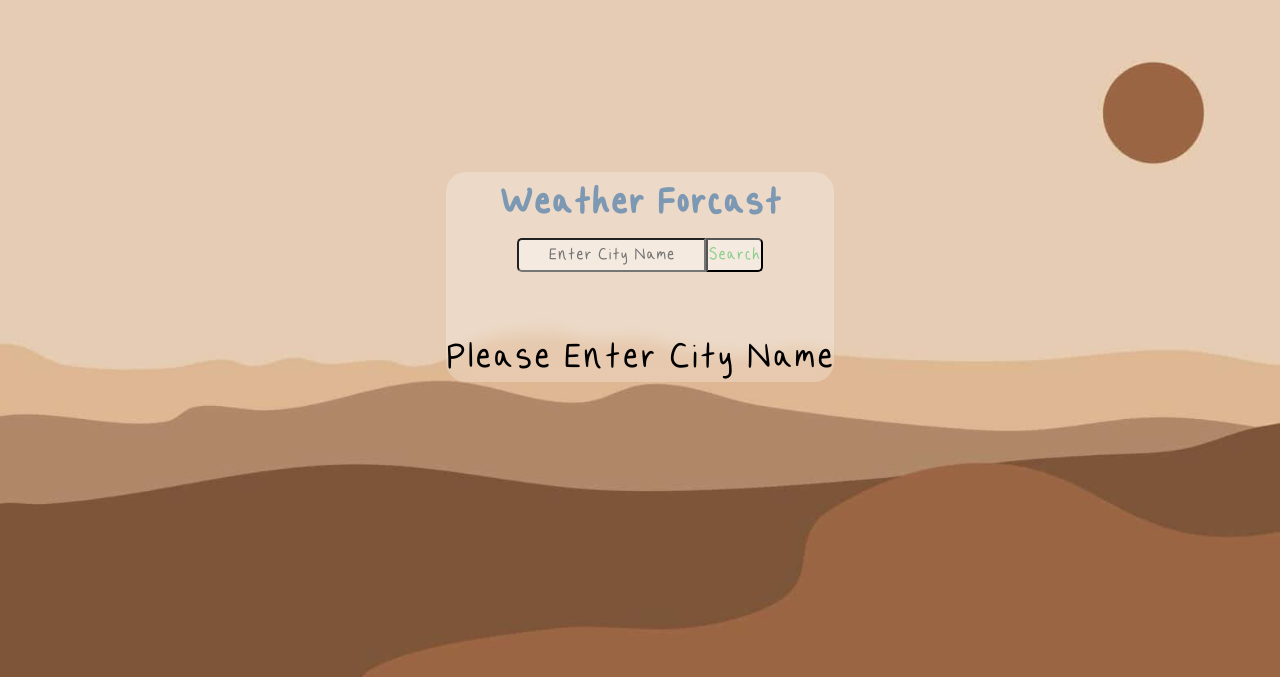
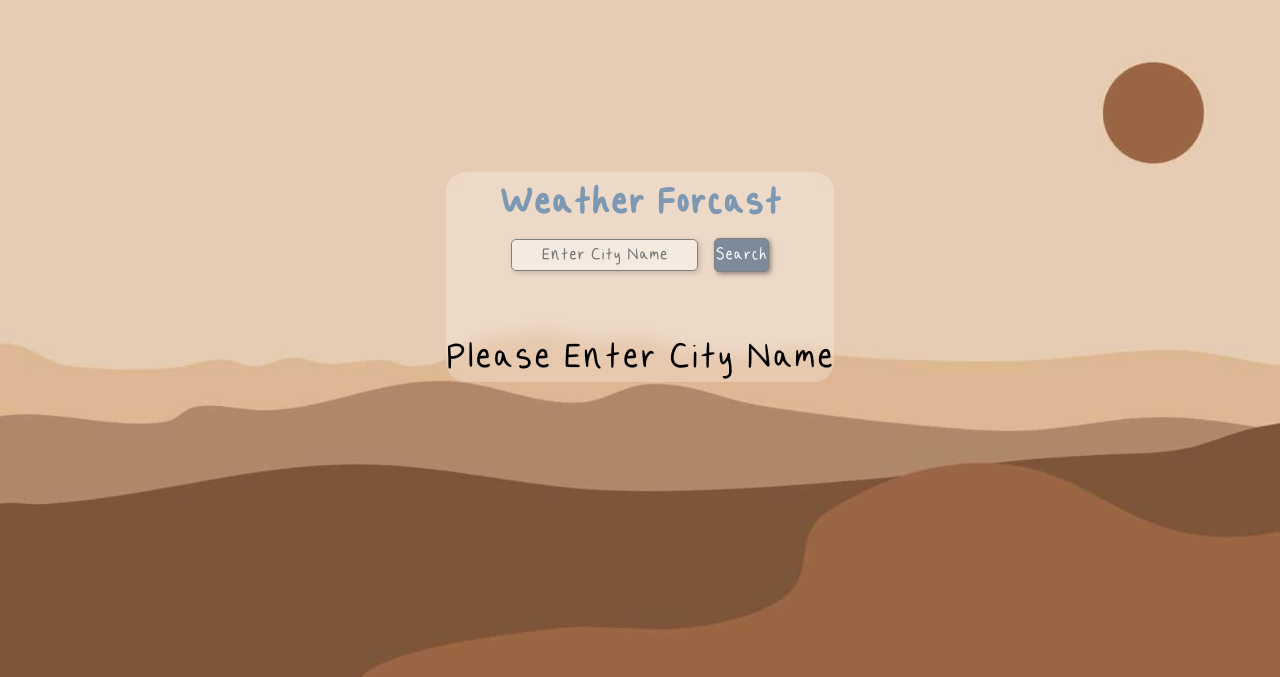
Before and after one commit to kaihere14/weather-check, a plain HTML site: page index.html in a window 1280 px wide. Shown: the part 123-800 px from the top of the page. Drawn offline with Linux system fonts and the light colour scheme.

Commit message:
Add files via upload

```diff
--- a/style.css
+++ b/style.css
@@ -1,6 +1,7 @@
 *{
     padding: 0px;
     margin: 0px;
+    border-sizing : border-box;
 }
 @font-face {
     font-family: 'steph';
@@ -33,6 +34,7 @@
     display: flex;
     justify-content: center;
     align-items: center;
+    gap: 1rem;
 }
 .input input{
     font-family: 'steph';
@@ -40,26 +42,28 @@
     background-color: rgba(255, 255, 255, 0.444);
     text-align: center;
     height: 30px;
-    border-top-left-radius: 5px;
-    border-bottom-left-radius:5px ;
+    border: 1px solid gray;
+    border-radius: 5px;
+    box-shadow: 2px 2px 5px rgba(0, 0, 0, 0.167);
 }
 .input input:hover{
-    background-color: rgba(128, 128, 128, 0.267);
+    background-color: rgba(128, 128, 128, 0.400);
 }
 .input button{
+    box-shadow: 2px 2px 5px rgba(0, 0, 0, 0.400);
     cursor: pointer;
+    border: 1px solid gray;
     font-family: 'steph';
     font-size: 1.4rem;
-    color: rgb(142, 207, 142);
-    background-color: rgba(255, 255, 255, 0.444);
-    border-top-right-radius: 5px;
-    border-bottom-right-radius: 5px;
+    color: rgb(249, 249, 249);
+    background-color:  rgb(124, 138, 154);
+    border-radius: 5px;
     height: 34px;
     width: auto;
 }
 .input button:hover{
-    background-color: rgba(128, 128, 128, 0.267);
-    color: blue;
+    background-color: rgb(128, 128, 128);
+    color: rgb(255, 255, 255);
 }
 .content{
     font-family: 'steph';
```
